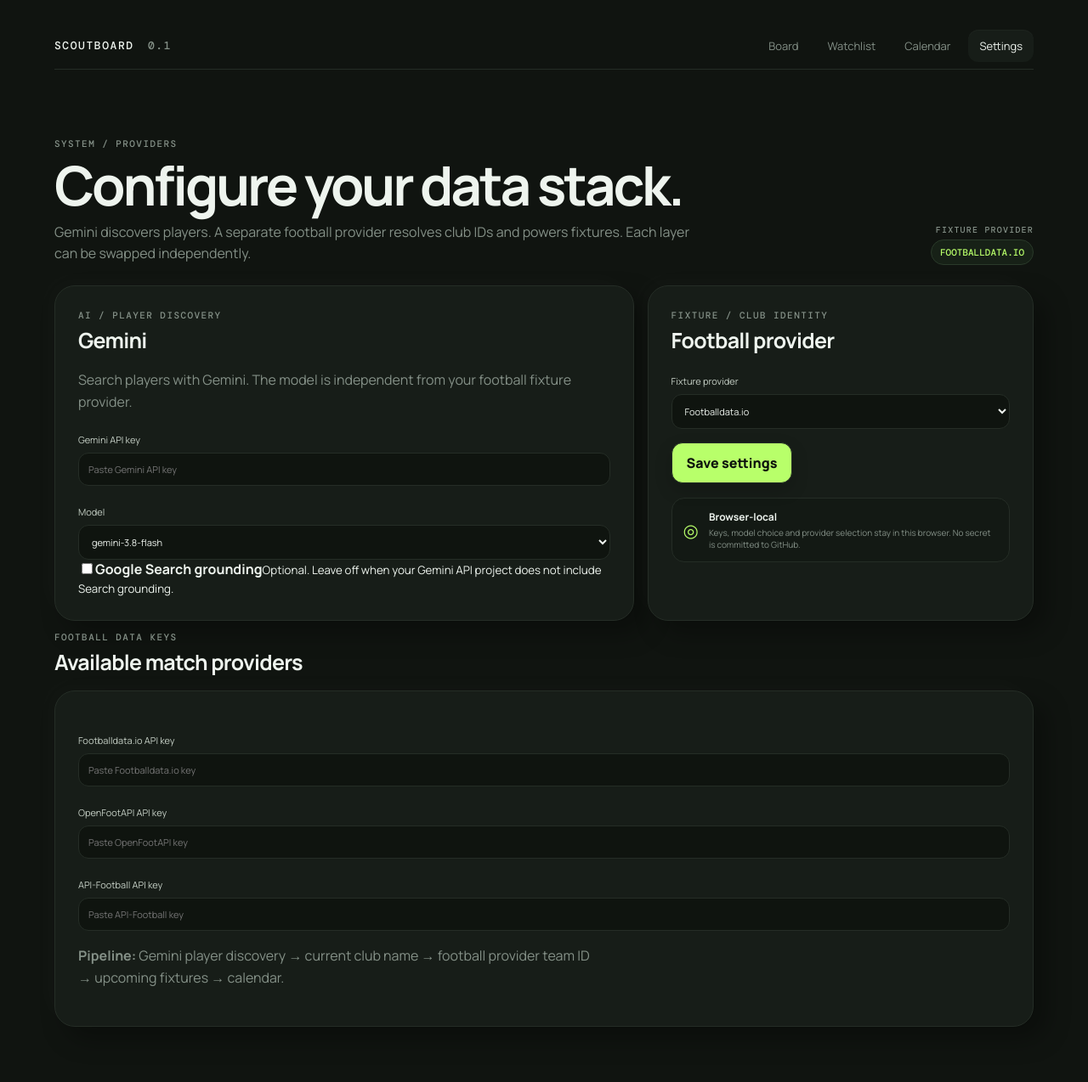
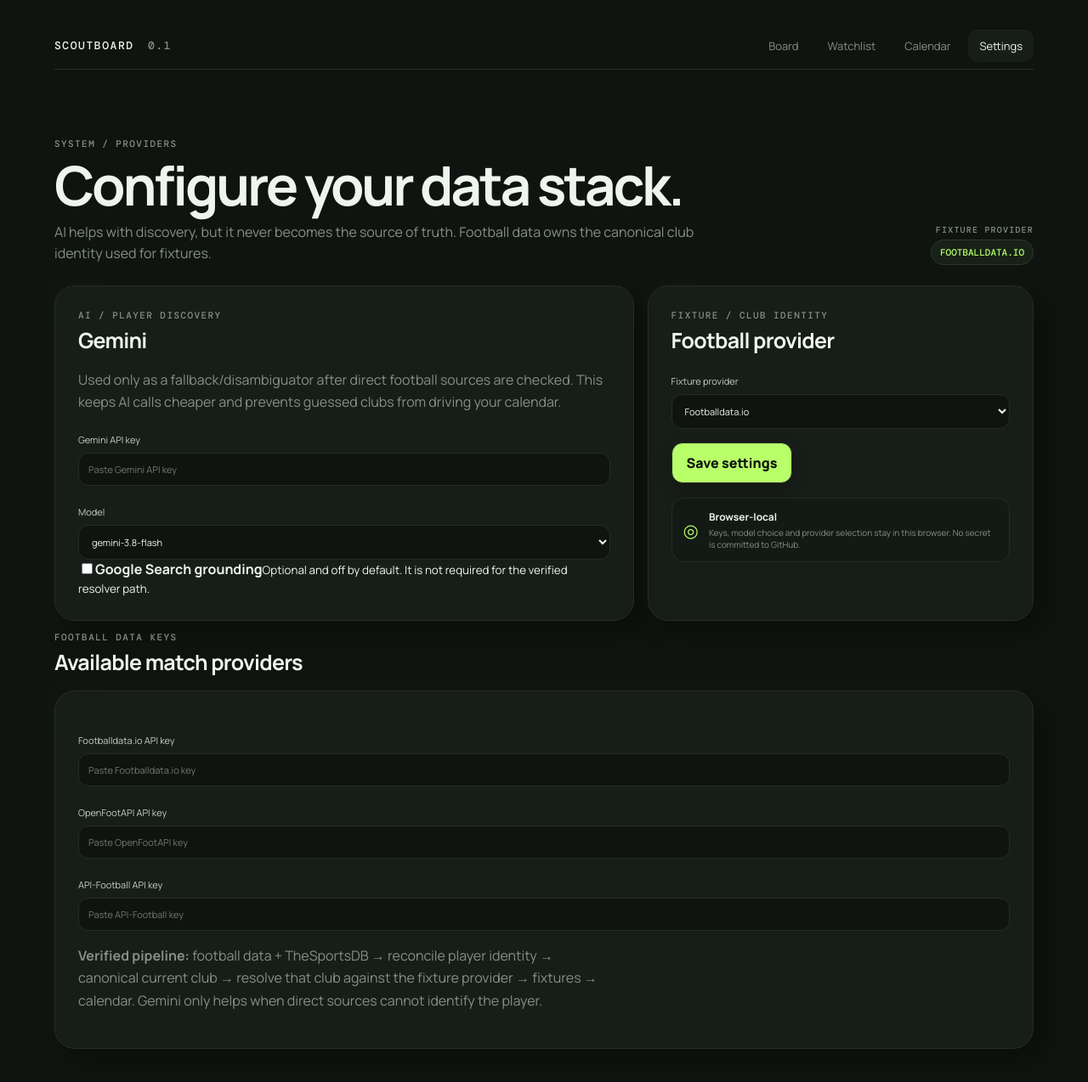
Before and after one commit to omaryazghi98-code/scoutboard, a Next.js app: page /settings in a window 1280 px wide. Shown: the top 1274 px of the page at 85% size. Built offline with nearby package versions, Linux system fonts and the light colour scheme.

Commit message:
feat(settings): clarify verified identity pipeline

```diff
--- a/app/settings/page.tsx
+++ b/app/settings/page.tsx
@@ -49,14 +49,14 @@ export default function SettingsPage() {
 
   return <main className="workspace">
     <header className="topbar"><a className="brand" href="/">SCOUTBOARD <span>0.1</span></a><nav><a href="/">Board</a><a href="/watchlist">Watchlist</a><a href="/calendar">Calendar</a><a className="navActive" href="/settings">Settings</a></nav></header>
-    <section className="settingsHero"><div><div className="eyebrow">SYSTEM / PROVIDERS</div><h1>Configure your data stack.</h1><p>Gemini discovers players. A separate football provider resolves club IDs and powers fixtures. Each layer can be swapped independently.</p></div><div className="providerBadge"><span>FIXTURE PROVIDER</span><strong>{labels[fixtureProvider].toUpperCase()}</strong></div></section>
+    <section className="settingsHero"><div><div className="eyebrow">SYSTEM / PROVIDERS</div><h1>Configure your data stack.</h1><p>AI helps with discovery, but it never becomes the source of truth. Football data owns the canonical club identity used for fixtures.</p></div><div className="providerBadge"><span>FIXTURE PROVIDER</span><strong>{labels[fixtureProvider].toUpperCase()}</strong></div></section>
     <section className="settingsGrid">
       <article className="featureCard settingsCard">
         <div className="eyebrow">AI / PLAYER DISCOVERY</div><h2>Gemini</h2>
-        <p>Search players with Gemini. The model is independent from your football fixture provider.</p>
+        <p>Used only as a fallback/disambiguator after direct football sources are checked. This keeps AI calls cheaper and prevents guessed clubs from driving your calendar.</p>
         <label className="fieldLabel">Gemini API key<input type="password" value={geminiKey} onChange={(event) => setGeminiKey(event.target.value)} placeholder="Paste Gemini API key" autoComplete="off" /></label>
         <label className="fieldLabel">Model<select value={geminiModel} onChange={(event) => setGeminiModel(event.target.value)}>{models.map((model) => <option value={model} key={model}>{model}</option>)}</select></label>
-        <label className="toggleRow"><input type="checkbox" checked={geminiGrounding} onChange={(event) => setGeminiGrounding(event.target.checked)} /><span><strong>Google Search grounding</strong><small>Optional. Leave off when your Gemini API project does not include Search grounding.</small></span></label>
+        <label className="toggleRow"><input type="checkbox" checked={geminiGrounding} onChange={(event) => setGeminiGrounding(event.target.checked)} /><span><strong>Google Search grounding</strong><small>Optional and off by default. It is not required for the verified resolver path.</small></span></label>
       </article>
       <article className="featureCard settingsCard">
         <div className="eyebrow">FIXTURE / CLUB IDENTITY</div><h2>Football provider</h2>
@@ -65,6 +65,6 @@ export default function SettingsPage() {
         <div className="settingsNote"><span>◎</span><div><strong>Browser-local</strong><small>Keys, model choice and provider selection stay in this browser. No secret is committed to GitHub.</small></div></div>
       </article>
     </section>
-    <section className="sectionBlock"><div className="sectionHeader"><div><div className="eyebrow">FOOTBALL DATA KEYS</div><h2>Available match providers</h2></div></div><div className="featureCard settingsCard">{(Object.keys(labels) as FixtureProvider[]).map((name) => <label className="fieldLabel" key={name}>{labels[name]} API key<input type="password" value={keys[name]} onChange={(event) => setKeys((current) => ({ ...current, [name]: event.target.value }))} placeholder={`Paste ${labels[name]} key`} autoComplete="off" /></label>)}<p className="settingsHint"><strong>Pipeline:</strong> Gemini player discovery → current club name → football provider team ID → upcoming fixtures → calendar.</p></div></section>
+    <section className="sectionBlock"><div className="sectionHeader"><div><div className="eyebrow">FOOTBALL DATA KEYS</div><h2>Available match providers</h2></div></div><div className="featureCard settingsCard">{(Object.keys(labels) as FixtureProvider[]).map((name) => <label className="fieldLabel" key={name}>{labels[name]} API key<input type="password" value={keys[name]} onChange={(event) => setKeys((current) => ({ ...current, [name]: event.target.value }))} placeholder={`Paste ${labels[name]} key`} autoComplete="off" /></label>)}<p className="settingsHint"><strong>Verified pipeline:</strong> football data + TheSportsDB → reconcile player identity → canonical current club → resolve that club against the fixture provider → fixtures → calendar. Gemini only helps when direct sources cannot identify the player.</p></div></section>
   </main>;
 }
```
